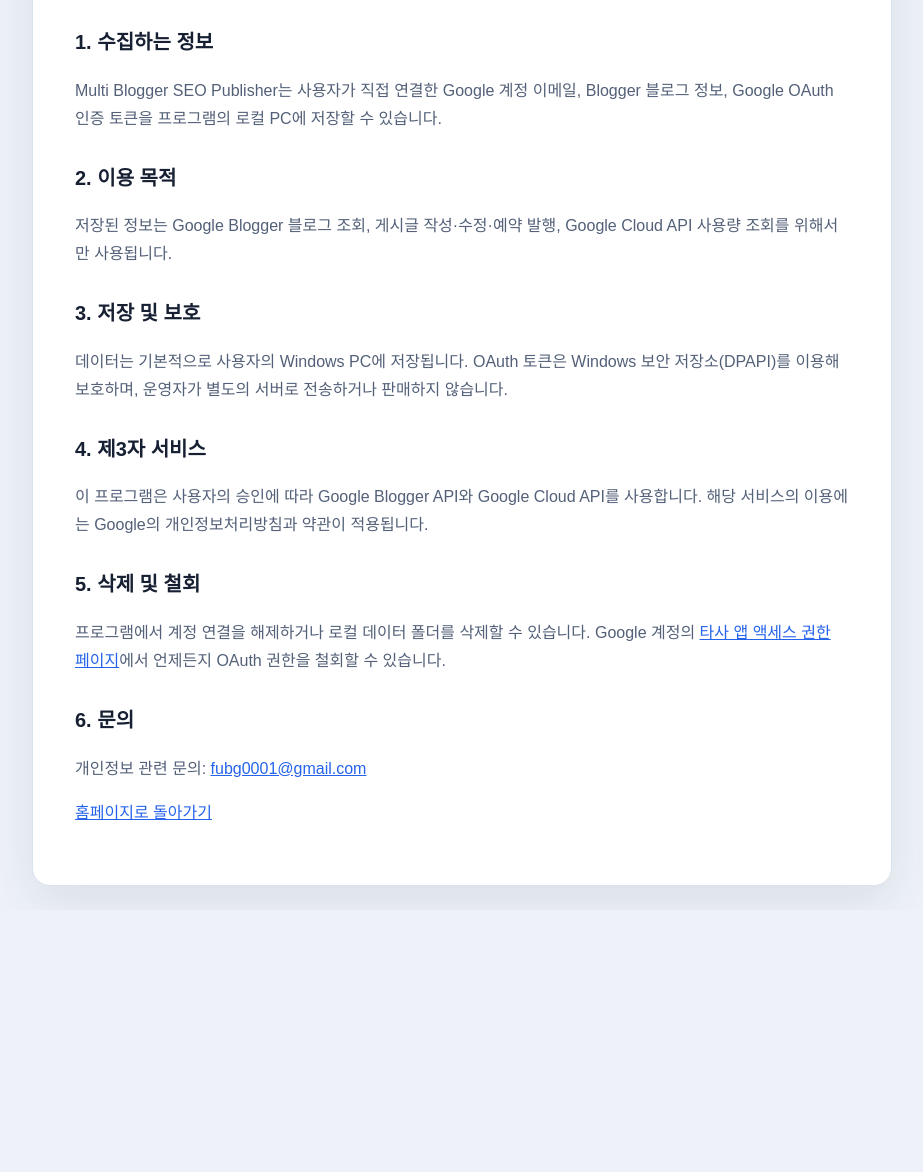
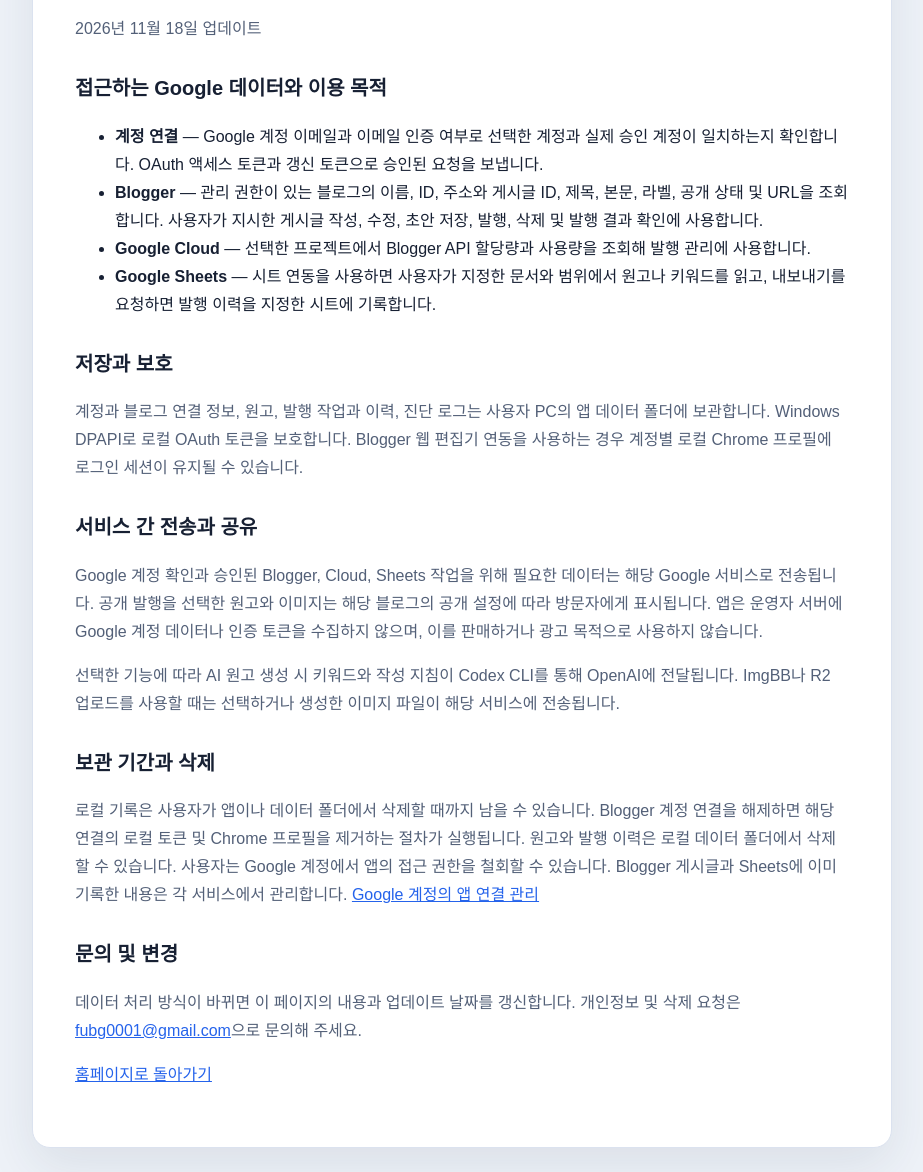
Before and after one commit to agtktk/multi-blogger-seo-publisher, a plain HTML site: page docs/privacy.html in a window 1280 px wide. Shown: the part 238-1410 px from the top of the page, without its empty margins (178-1101 px from the left). Before the commit the page ends 1148 px from the top, so only its background shows below. Drawn offline with Linux system fonts and the light colour scheme.

Commit message:
Publish OAuth homepage and privacy policy at registered URLs

```diff
--- a/docs/privacy.html
+++ b/docs/privacy.html
@@ -8,22 +8,25 @@
 </head>
 <body>
   <main class="card document">
-    <div class="badge">PRIVACY POLICY</div>
-    <h1>개인정보처리방침</h1>
-    <p>최종 업데이트: 2026년 11월 9일</p>
-    <h2>1. 수집하는 정보</h2>
-    <p>Multi Blogger SEO Publisher는 사용자가 직접 연결한 Google 계정 이메일, Blogger 블로그 정보, Google OAuth 인증 토큰을 프로그램의 로컬 PC에 저장할 수 있습니다.</p>
-    <h2>2. 이용 목적</h2>
-    <p>저장된 정보는 Google Blogger 블로그 조회, 게시글 작성·수정·예약 발행, Google Cloud API 사용량 조회를 위해서만 사용됩니다.</p>
-    <h2>3. 저장 및 보호</h2>
-    <p>데이터는 기본적으로 사용자의 Windows PC에 저장됩니다. OAuth 토큰은 Windows 보안 저장소(DPAPI)를 이용해 보호하며, 운영자가 별도의 서버로 전송하거나 판매하지 않습니다.</p>
-    <h2>4. 제3자 서비스</h2>
-    <p>이 프로그램은 사용자의 승인에 따라 Google Blogger API와 Google Cloud API를 사용합니다. 해당 서비스의 이용에는 Google의 개인정보처리방침과 약관이 적용됩니다.</p>
-    <h2>5. 삭제 및 철회</h2>
-    <p>프로그램에서 계정 연결을 해제하거나 로컬 데이터 폴더를 삭제할 수 있습니다. Google 계정의 <a href="https://myaccount.google.com/permissions">타사 앱 액세스 권한 페이지</a>에서 언제든지 OAuth 권한을 철회할 수 있습니다.</p>
-    <h2>6. 문의</h2>
-    <p>개인정보 관련 문의: <a href="mailto:fubg0001@gmail.com">fubg0001@gmail.com</a></p>
-    <p><a href="index.html">홈페이지로 돌아가기</a></p>
+    <h1>Multi Blogger SEO Publisher 개인정보처리방침</h1>
+    <p>2026년 11월 18일 업데이트</p>
+    <h2>접근하는 Google 데이터와 이용 목적</h2>
+    <ul>
+      <li><strong>계정 연결</strong> — Google 계정 이메일과 이메일 인증 여부로 선택한 계정과 실제 승인 계정이 일치하는지 확인합니다. OAuth 액세스 토큰과 갱신 토큰으로 승인된 요청을 보냅니다.</li>
+      <li><strong>Blogger</strong> — 관리 권한이 있는 블로그의 이름, ID, 주소와 게시글 ID, 제목, 본문, 라벨, 공개 상태 및 URL을 조회합니다. 사용자가 지시한 게시글 작성, 수정, 초안 저장, 발행, 삭제 및 발행 결과 확인에 사용합니다.</li>
+      <li><strong>Google Cloud</strong> — 선택한 프로젝트에서 Blogger API 할당량과 사용량을 조회해 발행 관리에 사용합니다.</li>
+      <li><strong>Google Sheets</strong> — 시트 연동을 사용하면 사용자가 지정한 문서와 범위에서 원고나 키워드를 읽고, 내보내기를 요청하면 발행 이력을 지정한 시트에 기록합니다.</li>
+    </ul>
+    <h2>저장과 보호</h2>
+    <p>계정과 블로그 연결 정보, 원고, 발행 작업과 이력, 진단 로그는 사용자 PC의 앱 데이터 폴더에 보관합니다. Windows DPAPI로 로컬 OAuth 토큰을 보호합니다. Blogger 웹 편집기 연동을 사용하는 경우 계정별 로컬 Chrome 프로필에 로그인 세션이 유지될 수 있습니다.</p>
+    <h2>서비스 간 전송과 공유</h2>
+    <p>Google 계정 확인과 승인된 Blogger, Cloud, Sheets 작업을 위해 필요한 데이터는 해당 Google 서비스로 전송됩니다. 공개 발행을 선택한 원고와 이미지는 해당 블로그의 공개 설정에 따라 방문자에게 표시됩니다. 앱은 운영자 서버에 Google 계정 데이터나 인증 토큰을 수집하지 않으며, 이를 판매하거나 광고 목적으로 사용하지 않습니다.</p>
+    <p>선택한 기능에 따라 AI 원고 생성 시 키워드와 작성 지침이 Codex CLI를 통해 OpenAI에 전달됩니다. ImgBB나 R2 업로드를 사용할 때는 선택하거나 생성한 이미지 파일이 해당 서비스에 전송됩니다.</p>
+    <h2>보관 기간과 삭제</h2>
+    <p>로컬 기록은 사용자가 앱이나 데이터 폴더에서 삭제할 때까지 남을 수 있습니다. Blogger 계정 연결을 해제하면 해당 연결의 로컬 토큰 및 Chrome 프로필을 제거하는 절차가 실행됩니다. 원고와 발행 이력은 로컬 데이터 폴더에서 삭제할 수 있습니다. 사용자는 Google 계정에서 앱의 접근 권한을 철회할 수 있습니다. Blogger 게시글과 Sheets에 이미 기록한 내용은 각 서비스에서 관리합니다. <a href="https://myaccount.google.com/permissions">Google 계정의 앱 연결 관리</a></p>
+    <h2>문의 및 변경</h2>
+    <p>데이터 처리 방식이 바뀌면 이 페이지의 내용과 업데이트 날짜를 갱신합니다. 개인정보 및 삭제 요청은 <a href="mailto:fubg0001@gmail.com">fubg0001@gmail.com</a>으로 문의해 주세요.</p>
+    <p><a href="./">홈페이지로 돌아가기</a></p>
   </main>
 </body>
 </html>
--- /dev/null
+++ b/style.css
@@ -0,0 +1,13 @@
+:root { color-scheme: light; font-family: Arial, "Malgun Gothic", sans-serif; color: #172033; background: #eef2f8; }
+* { box-sizing: border-box; }
+body { margin: 0; min-height: 100vh; display: grid; place-items: center; padding: 24px; }
+.card { width: min(860px, 100%); background: #fff; border: 1px solid #dbe2ef; border-radius: 18px; padding: 42px; box-shadow: 0 18px 50px #24314d18; }
+.document { line-height: 1.75; }
+.badge { display: inline-block; color: #2563eb; font-size: 12px; font-weight: 700; letter-spacing: .12em; margin-bottom: 12px; }
+h1 { margin: 0 0 18px; font-size: clamp(30px, 5vw, 48px); }
+h2 { margin-top: 28px; font-size: 20px; }
+p { color: #536078; font-size: 16px; }
+a { color: #2563eb; }
+.grid { display: grid; grid-template-columns: 1fr 1fr; gap: 22px; margin-top: 32px; }
+.grid section { padding: 20px; border-radius: 12px; background: #f5f8ff; }
+@media (max-width: 640px) { .card { padding: 26px; } .grid { grid-template-columns: 1fr; } }
```
Also changed, not shown: docs/index.html (+4 -5 lines), index.html (added, +19 -0 lines), privacy.html (added, +32 -0 lines).
